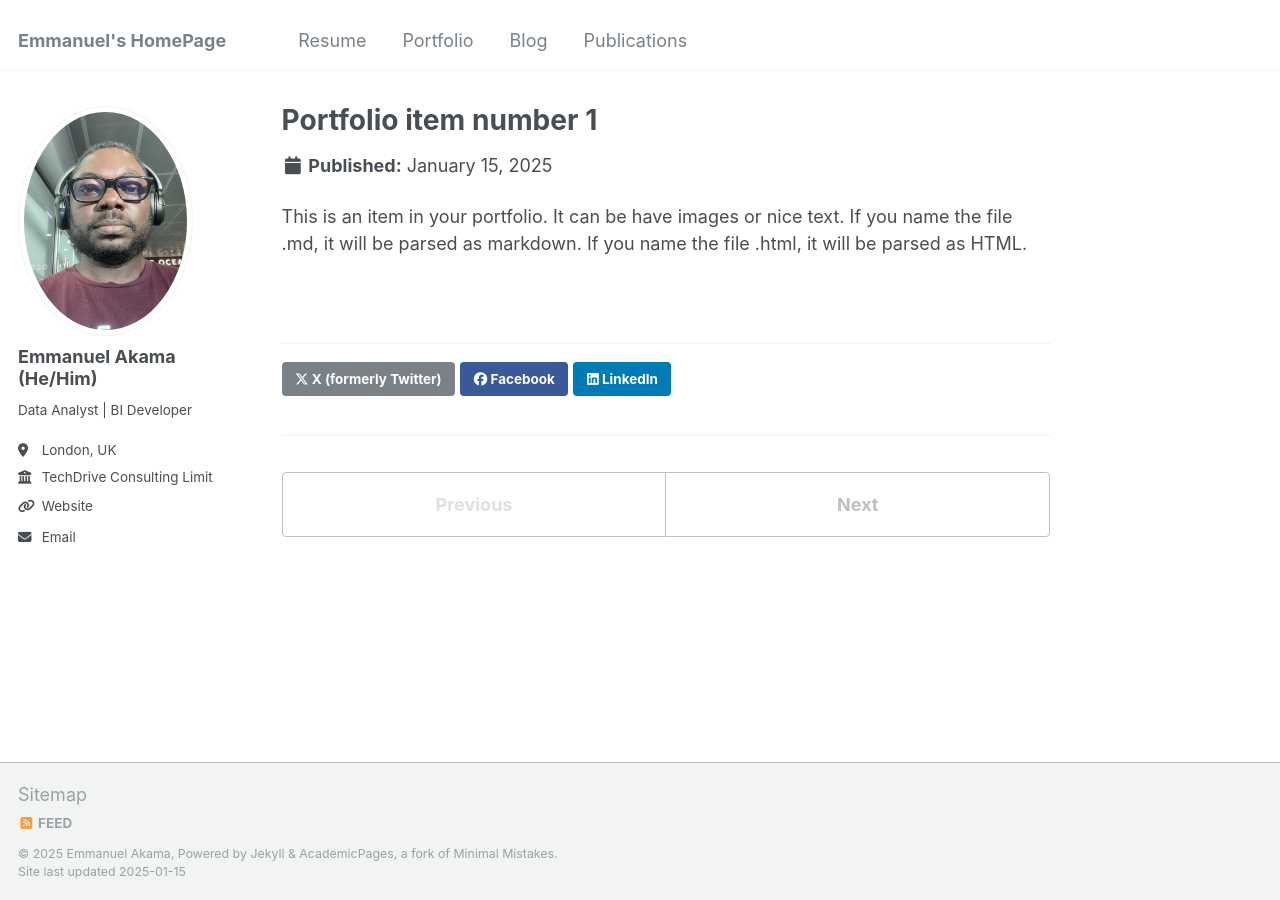
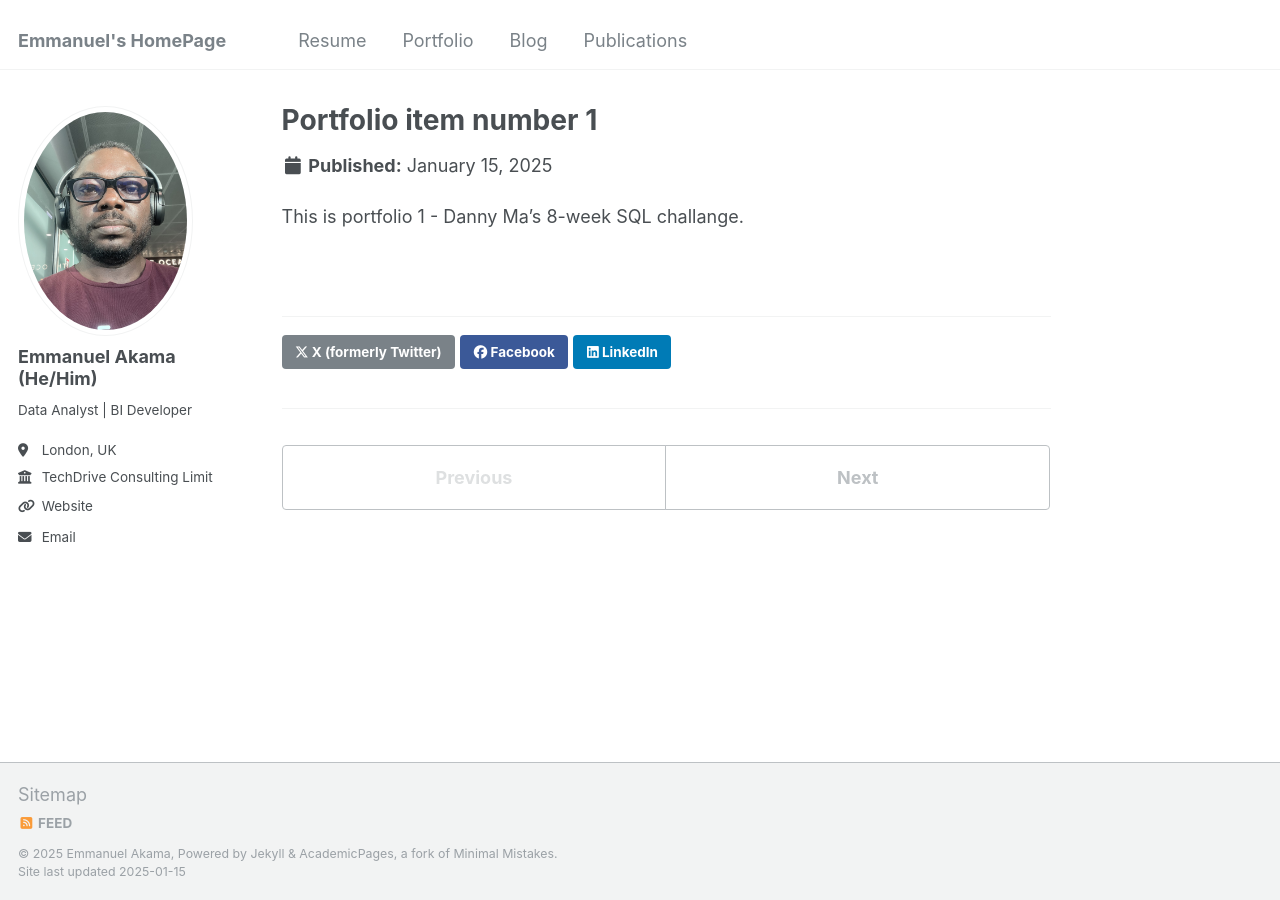
Before and after one commit to Akama-EO/Akama-EO.github.io, a Jekyll site: the page built from _portfolio/portfolio-1.md, in a window 1280 px wide. Built offline with Jekyll 4.4.1, drawn with Linux system fonts in a browser that asks for light colours.

Commit message:
Update portfolio-1.md

```diff
--- a/_portfolio/portfolio-1.md
+++ b/_portfolio/portfolio-1.md
@@ -1,7 +1,7 @@
 ---
 title: "Portfolio item number 1"
-excerpt: "Short description of portfolio item number 1<br/><img src='/images/500x300.png'>"
+excerpt: "Short description of portfolio item number 1<br/><img src='/images/data-with-danny-logo.png.png'>"
 collection: portfolio
 ---
 
-This is an item in your portfolio. It can be have images or nice text. If you name the file .md, it will be parsed as markdown. If you name the file .html, it will be parsed as HTML.
+This is portfolio 1 - Danny Ma's 8-week SQL challange.
```
